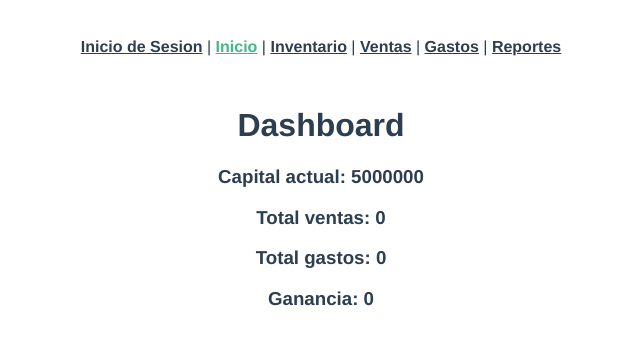
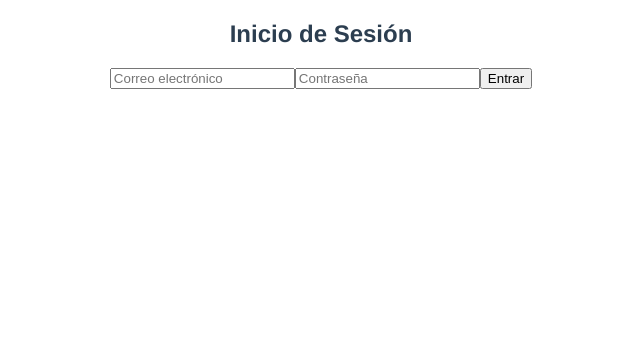
Before and after one commit to Yapp718/Proyecto_Dose-o_web-, a Vue app: page / in a window 1280 px wide. Shown: the top 344 px of the page, without its empty margins (319-959 px from the left). Built offline with nearby package versions, Linux system fonts and the light colour scheme.

Commit message:
Inicio sesion arreglado

```diff
--- a/src/App.vue
+++ b/src/App.vue
@@ -1,7 +1,10 @@
-<template>
+<!-- <template>
+
+
+
   <nav>
-    <router-link to="/inicio de sesion">Inicio de Sesion</router-link> |
-    <router-link to="/">Inicio</router-link> |
+    <router-link to="/login">Inicio de Sesion</router-link> |
+    <router-link to="/inicio">Inicio</router-link> |
     <router-link to="/inventario">Inventario</router-link> |
     <router-link to="/ventas">Ventas</router-link> |
     <router-link to="/gastos">Gastos</router-link> |
@@ -9,8 +12,21 @@
 
   </nav>
   <router-view/>
+</template> -->
+<template>
+  <div id="app">
+    <nav v-if="$route.path !== '/'">
+      <router-link to="/inicio">Inicio</router-link> |
+      <router-link to="/inventario">Inventario</router-link> |
+      <router-link to="/ventas">Ventas</router-link> |
+      <router-link to="/gastos">Gastos</router-link> |
+      <router-link to="/reportes">Reportes</router-link> |
+      <router-link to="/">Cerrar Sesión</router-link>
+    </nav>
+
+    <router-view/>
+  </div>
 </template>
-
 <style>
 #app {
   font-family: Avenir, Helvetica, Arial, sans-serif;
--- a/src/router/index.js
+++ b/src/router/index.js
@@ -9,6 +9,11 @@ import IniciosesionView from '@/views/IniciosesionView.vue';
 const routes = [
   {
     path: '/',
+    name: 'login',
+    component: IniciosesionView
+  },
+  {
+    path: '/inicio',
     name: 'home',
     component: InicioView
   },
@@ -31,12 +36,8 @@ const routes = [
     path: '/reportes',
     name: 'reportes',
     component: ReportesView
-  },
-  {
-    path: '/inicio de sesion',
-    name: 'inicio de sesion',
-    component: IniciosesionView
   }
+
 ]
 
 const router = createRouter({
--- a/src/views/IniciosesionView.vue
+++ b/src/views/IniciosesionView.vue
@@ -1,71 +1,40 @@
-<template>
-  <div>
-    <h1>{{ esRegistro ? 'Crear Cuenta Textil' : 'Iniciar Sesión' }}</h1>
-
-    <form @submit.prevent="procesarFormulario">
-      <div>
-        <label>Correo:</label>
-        <input v-model="email" type="email" required>
-      </div>
-
-      <div>
-        <label>Contraseña:</label>
-        <input v-model="password" type="password" required>
-      </div>
-
-      <button type="submit">
-        {{ esRegistro ? 'Registrar Usuario' : 'Entrar al Sistema' }}
-      </button>
-    </form>
-
-    <p>
-      {{ esRegistro ? '¿Ya tienes cuenta?' : '¿No tienes usuario?' }}
-      <button @click="esRegistro = !esRegistro" type="button">
-        {{ esRegistro ? 'Inicia Sesión' : 'Regístrate aquí' }}
-      </button>
-    </p>
-
-    <p v-if="mensaje" style="color: blue;">{{ mensaje }}</p>
-  </div>
-</template>
-
 <script setup>
 import { ref } from 'vue'
-import { useRouter } from 'vue-router'
+import { useRouter } from 'vue-router' // Importamos el navegador
 
-const router = useRouter()
-
-// VARIABLES DE ESTADO
+const router = useRouter() // Creamos la variable para navegar
 const email = ref('')
 const password = ref('')
-const esRegistro = ref(false) // Controla si mostramos Login o Registro
-const mensaje = ref('')
 
-// "Base de datos" de mentira para probar
-const usuariosGuardados = ref([
-  { email: 'admin@textil.com', password: '123' }
-])
-
-const procesarFormulario = () => {
-  if (esRegistro.value) {
-    // LÓGICA PARA CREAR USUARIO
-    usuariosGuardados.value.push({
-      email: email.value,
-      password: password.value
-    })
-    mensaje.value = "¡Usuario creado con éxito! Ahora puedes iniciar sesión."
-    esRegistro.value = false // Lo mandamos al login
+// AQUÍ VA LA FUNCIÓN:
+const entrar = () => {
+  if (email.value === 'admin@textil.com' && password.value === '1234') {
+    // Te manda a la ruta que en tu router/index.js se llama 'home'
+    router.push({ name: 'home' })
   } else {
-    // LÓGICA PARA ENTRAR
-    const existe = usuariosGuardados.value.find(
-      u => u.email === email.value && u.password === password.value
-    )
-
-    if (existe) {
-      router.push({ name: 'inicio' })
-    } else {
-      mensaje.value = "Error: Usuario no encontrado."
-    }
+    alert("Datos incorrectos")
   }
 }
 </script>
+
+<template>
+  <div>
+    <h2>Inicio de Sesión</h2>
+
+    <form @submit.prevent="entrar">
+      <input
+        v-model="email"
+        type="email"
+        placeholder="Correo electrónico"
+        required
+      >
+      <input
+        v-model="password"
+        type="password"
+        placeholder="Contraseña"
+        required
+      >
+      <button type="submit">Entrar</button>
+    </form>
+  </div>
+</template>
```
